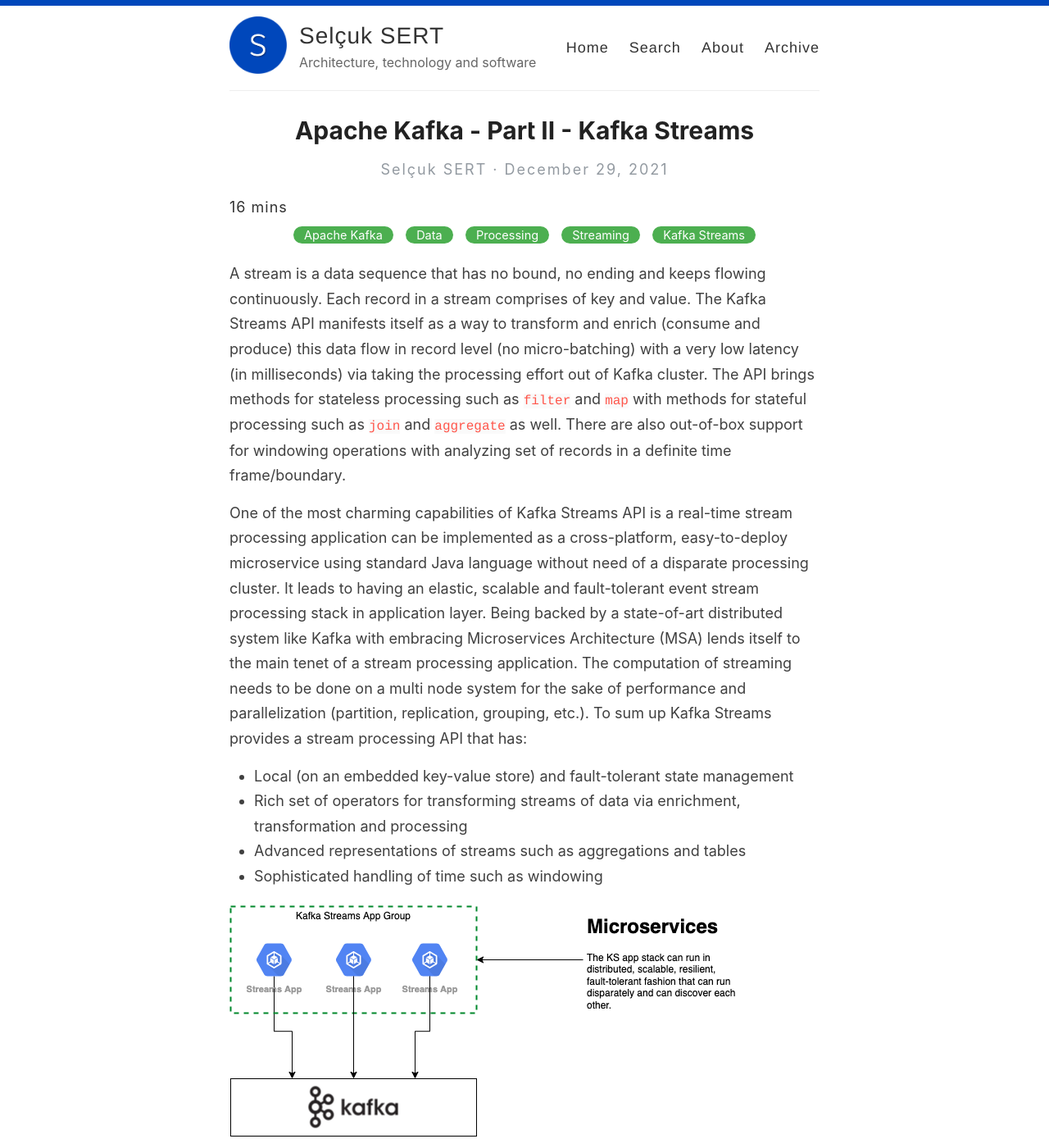
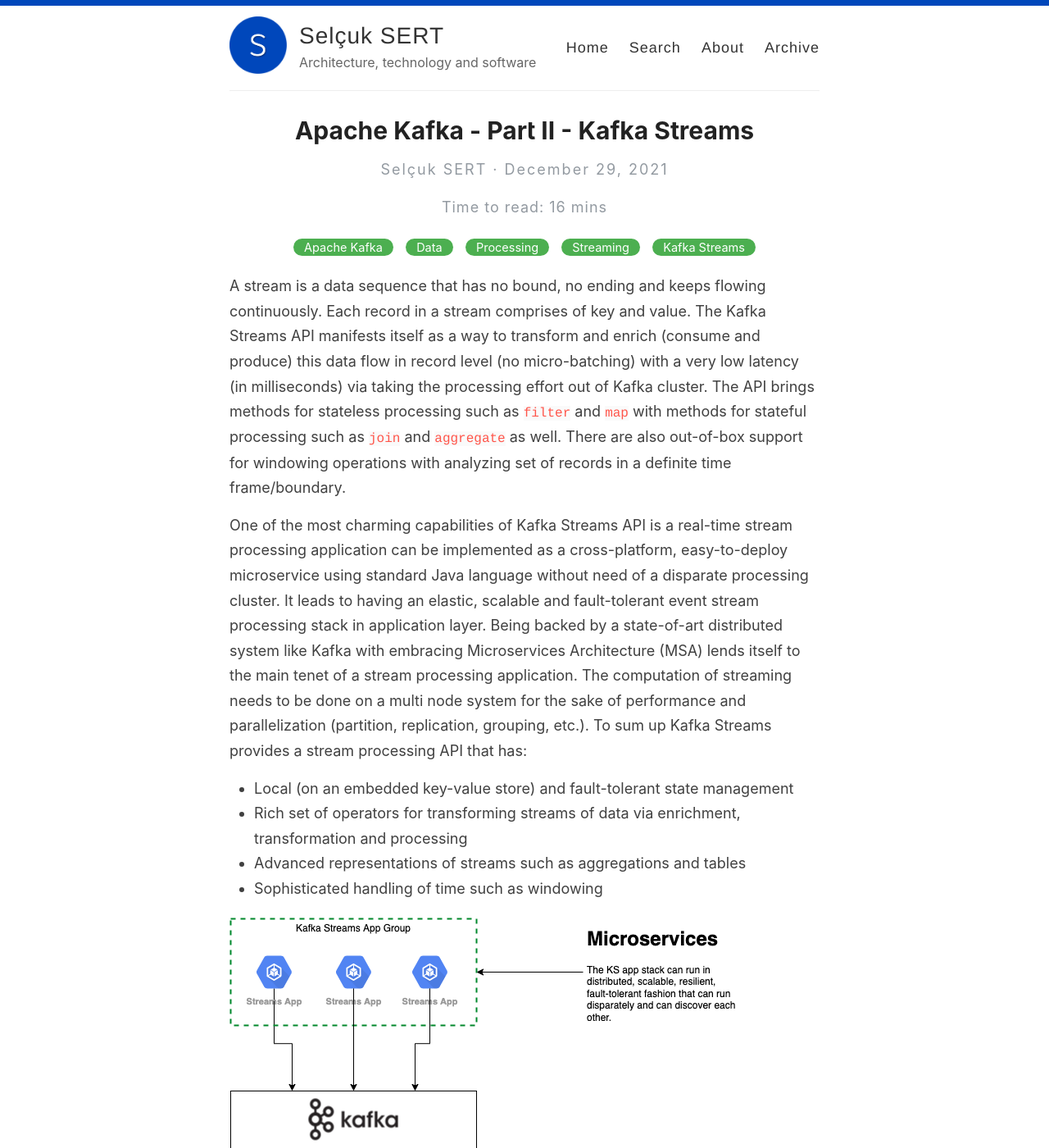
Before and after one commit to selcuksert/selcuksert.github.io, a Jekyll site: the page built from _posts/2021-12-29-kafka-streams.md, in a window 1280 px wide and 1400 px high. Shown: the whole window at 82% size. Built offline with Jekyll 4.4.1, drawn with Linux system fonts in a browser that asks for light colours; nearby versions of some CDN libraries.

Commit message:
Adedd read time

```diff
--- a/_includes/read_time.html
+++ b/_includes/read_time.html
@@ -1,8 +1,8 @@
-<span class="read_time" title="Time to read: ">
+<p class="read_time">Time to read:
   {% assign words = content | number_of_words %}
   {% if words < 360 %}
     1 min
   {% else %}
     {{ words | divided_by:180 }} mins
   {% endif %}
-</span>
+</p>
--- a/assets/style.scss
+++ b/assets/style.scss
@@ -518,7 +518,7 @@ body:after {
 
 .read_time{
   text-align: center;
-  color: #333333;
+  color: #939aa1;
   letter-spacing: 1px;
 }
 
```
